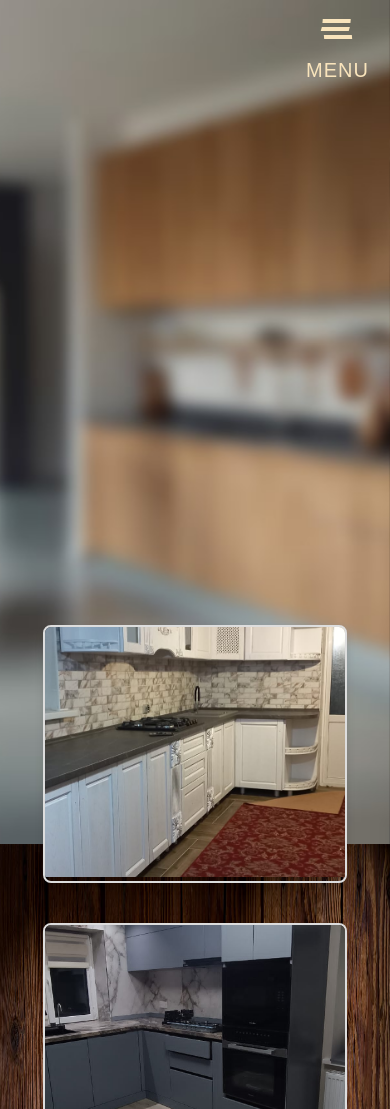
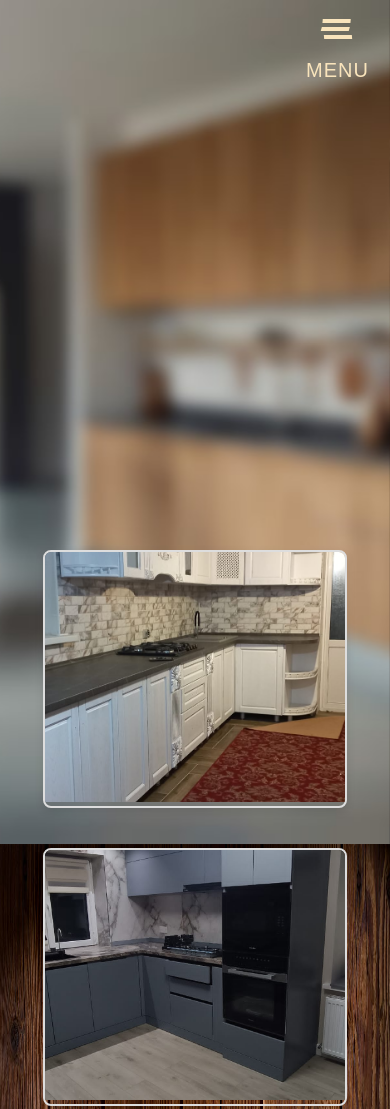
Before and after one commit to Delewer/furniture.io, a plain HTML site: page bucatarii.html in a window 390 px wide. Shown: the top 1109 px of the page. Drawn offline with Linux system fonts and the light colour scheme.

Commit message:
bucatarii.html

```diff
--- a/bucatarii.html
+++ b/bucatarii.html
@@ -109,7 +109,7 @@
       justify-content: center;
       flex-wrap: wrap; /* Added to allow the cards to wrap to the next line */
       gap: 20px; /* Added to create space between cards */
-      margin-top: 2750px;
+      margin-top: 2600px;
     }
     }
 
```
